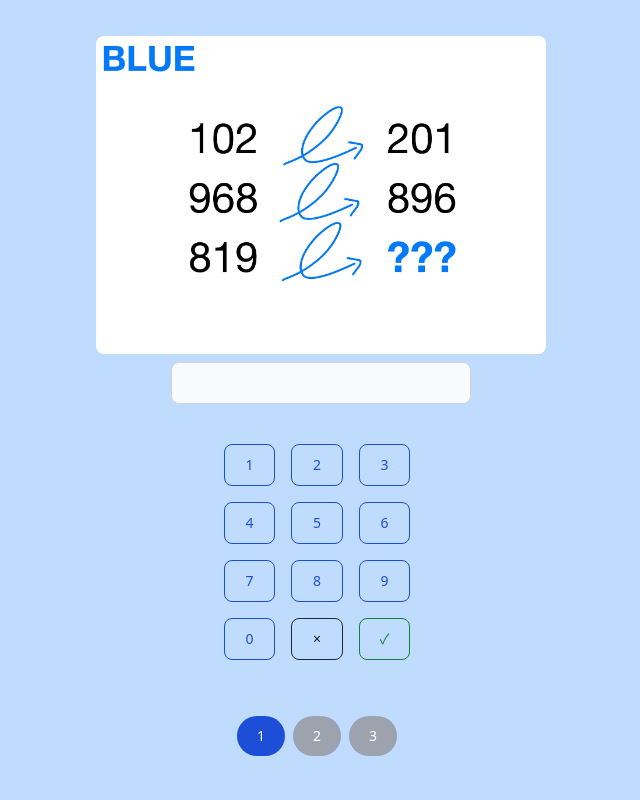
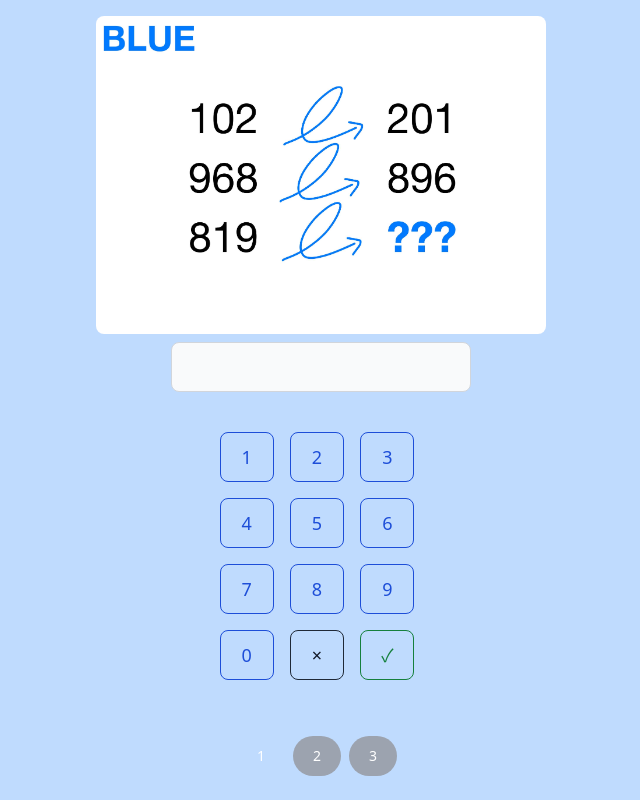
Before and after one commit to tokotoko9981/colors, a Next.js app: page /question in a window 1280 px wide. Shown: the whole page, without its empty margins (319-959 px from the left). Built offline with nearby package versions, Linux system fonts and the light colour scheme.

Commit message:
change text sm -> lg

```diff
--- a/src/app/clear/page.js
+++ b/src/app/clear/page.js
@@ -6,13 +6,9 @@ import { useRouter } from "next/navigation";
 const Clear = () => {
   const router = useRouter();
   return (
-    <div className="flex flex-col items-center justify-center h-screen text-center">
-      <h1 className="text-4xl font-bold mb-6">🎉</h1>
-      <button
-        type="button"
-        className="text-white bg-blue-700 hover:bg-blue-800 focus:ring-4 focus:ring-blue-300 font-medium rounded-lg text-sm px-5 py-2.5 me-2 mb-2 dark:bg-blue-600 dark:hover:bg-blue-700 focus:outline-none dark:focus:ring-blue-800"
-        onClick={() => router.push("/")}
-      >
+    <div className="flex flex-col items-center justify-center h-screen text-center bg-clear-bg">
+      <h1 className="text-clear-title">🎉</h1>
+      <button type="button" className="btn-clear" onClick={() => router.push("/")}>
         ←
       </button>
     </div>
--- a/src/app/question/page.js
+++ b/src/app/question/page.js
@@ -14,8 +14,10 @@ const QuestionPage = () => {
   const [input, setInput] = useState("");
   const [error, setError] = useState(false);
 
+  // 入力（NumberPad）
   const handleInput = (num) => {
     if (error) {
+      // エラー状態なら入力をリセットしてから数字を入れる
       setInput(String(num));
       setError(false);
     } else {
@@ -25,25 +27,31 @@ const QuestionPage = () => {
     }
   };
 
+  // クリアボタン
   const handleClear = () => {
     setInput("");
     setError(false);
   };
 
+  // 送信（回答チェック）
   const handleSubmit = () => {
     if (input === questions[currentQuestion].answer) {
+      // 正解
       if (currentQuestion + 1 < questions.length) {
         const next = currentQuestion + 1;
         setCurrentQuestion(next);
+        // 新たに到達した問題があれば maxVisited を更新
         if (next > maxVisited) {
           setMaxVisited(next);
         }
         setInput("");
         setError(false);
       } else {
+        // 最終問題を解いたらクリア画面へ
         router.push("/clear");
       }
     } else {
+      // 不正解 → エラー表示
       setError(true);
     }
   };
@@ -52,16 +60,15 @@ const QuestionPage = () => {
     <div
       className={twMerge(
         "flex flex-col items-center justify-center min-h-screen text-center p-4",
+        // 現在解いている問題の背景色
         questions[currentQuestion].bgColor
       )}
     >
       <Question image={questions[currentQuestion].image} />
+
       {/* 入力欄 */}
       <div className="mb-6">
-        <label
-          htmlFor="default-input"
-          className="block mb-2 text-sm font-medium text-gray-900 dark:text-white"
-        ></label>
+        <label htmlFor="default-input" className="block mb-2 text-lg font-medium text-gray-900 dark:text-white" />
         <input
           type="text"
           id="default-input"
@@ -69,7 +76,7 @@ const QuestionPage = () => {
           readOnly
           maxLength="10"
           className={twMerge(
-            "bg-gray-50 border text-sm rounded-lg focus:ring-white focus:border-white block w-[300px] p-2.5 text-center",
+            "bg-gray-50 border text-lg rounded-lg focus:ring-white focus:border-white block w-[300px] p-2.5 text-center",
             error ? "border-red-500 text-red-500" : "border-gray-300 text-white",
             "dark:bg-gray-700 dark:placeholder-gray-400 dark:focus:ring-white dark:focus:border-white"
           )}
@@ -81,15 +88,19 @@ const QuestionPage = () => {
       {/* 問題ナビゲーションボタン */}
       <div className="mt-8 flex flex-wrap justify-center">
         {questions.map((question, index) => {
-          // 到達済みなら、そのボタンは常にその問題の buttonColor に依存する
+          // 到達済みかどうか
           const isAccessible = index <= maxVisited;
+
+          // ボタン色は「ボタンが指す問題」の buttonColor を使用
+          // 未到達は灰色で表示
           const buttonClass = isAccessible
             ? twMerge(
-                "text-white",
+                "text-white font-medium rounded-full text-sm px-5 py-2.5 text-center me-2 mb-2",
                 questions[index].buttonColor,
-                "hover:opacity-90 focus:outline-none focus:ring-4 focus:ring-white font-medium rounded-full text-sm px-5 py-2.5 text-center me-2 mb-2"
+                "hover:opacity-90 focus:outline-none focus:ring-4 focus:ring-white"
               )
             : "text-white bg-gray-400 font-medium rounded-full text-sm px-5 py-2.5 text-center me-2 mb-2 cursor-not-allowed";
+
           return (
             <button
               key={question.id}
@@ -100,6 +111,10 @@ const QuestionPage = () => {
                   setCurrentQuestion(index);
                   setInput("");
                   setError(false);
+                  // もし未到達の問題を初めてクリックしたなら maxVisited を更新
+                  if (index > maxVisited) {
+                    setMaxVisited(index);
+                  }
                 }
               }}
               disabled={!isAccessible}
--- a/src/components/NumberPad.js
+++ b/src/components/NumberPad.js
@@ -1,4 +1,4 @@
-// NumberPad.js (数字入力ボタンコンポーネント)
+// src/components/NumberPad.js
 import React from "react";
 
 const NumberPad = ({ onInput, onSubmit, onClear }) => {
@@ -9,22 +9,23 @@ const NumberPad = ({ onInput, onSubmit, onClear }) => {
       {numbers.map((num) => (
         <button
           key={num}
-          button type="button"
-          className="text-blue-700 hover:text-white border border-blue-700 hover:bg-blue-800 focus:ring-4 focus:outline-none focus:ring-blue-300 font-medium rounded-lg text-sm px-5 py-2.5 text-center me-2 mb-2 dark:border-blue-500 dark:text-blue-500 dark:hover:text-white dark:hover:bg-blue-500 dark:focus:ring-blue-800"
+          type="button"
+          className="text-blue-700 hover:text-white border border-blue-700 hover:bg-blue-800 focus:ring-4 focus:outline-none focus:ring-blue-300 font-medium rounded-lg text-lg px-5 py-2.5 text-center me-2 mb-2 dark:border-blue-500 dark:text-blue-500 dark:hover:text-white dark:hover:bg-blue-500 dark:focus:ring-blue-800"
           onClick={() => onInput(num)}
         >
           {num}
         </button>
       ))}
       <button
-        button type="button"
-        className="text-gray-900 hover:text-white border border-gray-800 hover:bg-gray-900 focus:ring-4 focus:outline-none focus:ring-gray-300 font-medium rounded-lg text-sm px-5 py-2.5 text-center me-2 mb-2 dark:border-gray-600 dark:text-gray-400 dark:hover:text-white dark:hover:bg-gray-600 dark:focus:ring-gray-800"
+        type="button"
+        className="text-gray-900 hover:text-white border border-gray-800 hover:bg-gray-900 focus:ring-4 focus:outline-none focus:ring-gray-300 font-medium rounded-lg text-lg px-5 py-2.5 text-center me-2 mb-2 dark:border-gray-600 dark:text-gray-400 dark:hover:text-white dark:hover:bg-gray-600 dark:focus:ring-gray-800"
         onClick={onClear}
       >
         ×
       </button>
       <button
-        className="text-green-700 hover:text-white border border-green-700 hover:bg-green-800 focus:ring-4 focus:outline-none focus:ring-green-300 font-medium rounded-lg text-sm px-5 py-2.5 text-center me-2 mb-2 dark:border-green-500 dark:text-green-500 dark:hover:text-white dark:hover:bg-green-600 dark:focus:ring-green-800"
+        type="button"
+        className="text-green-700 hover:text-white border border-green-700 hover:bg-green-800 focus:ring-4 focus:outline-none focus:ring-green-300 font-medium rounded-lg text-lg px-5 py-2.5 text-center me-2 mb-2 dark:border-green-500 dark:text-green-500 dark:hover:text-white dark:hover:bg-green-600 dark:focus:ring-green-800"
         onClick={onSubmit}
       >
         ✓
--- a/src/data/questions.json
+++ b/src/data/questions.json
@@ -4,20 +4,20 @@
       "image": "/images/blue.jpg",
       "answer": "618",
       "bgColor": "bg-blue-200",
-      "buttonColor": "bg-blue-700"
+      "buttonColor": "bg-blue-500"
     },
     {
       "id": 2,
       "image": "/images/green.jpg",
       "answer": "834",
       "bgColor": "bg-green-200",
-      "buttonColor": "bg-green-700"
+      "buttonColor": "bg-green-500"
     },
     {
       "id": 3,
       "image": "/images/yellow.jpg",
       "answer": "249",
       "bgColor": "bg-yellow-200",
-      "buttonColor": "bg-yellow-700"
+      "buttonColor": "bg-yellow-500"
     }
   ]
```
